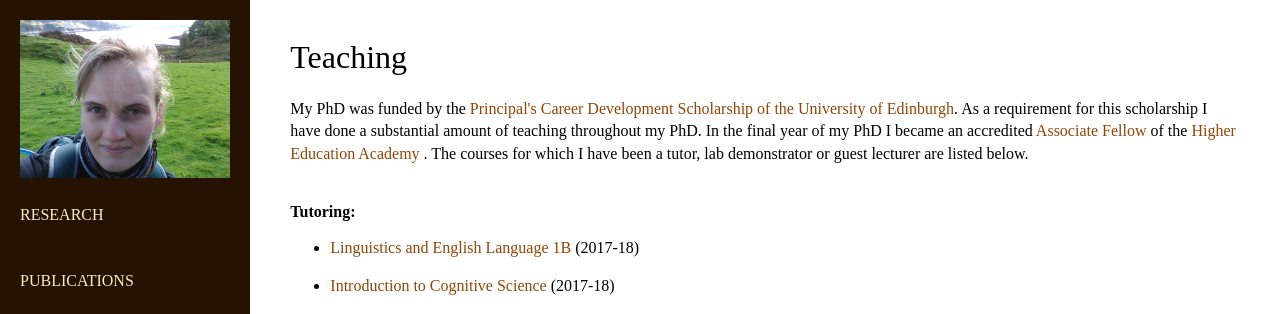
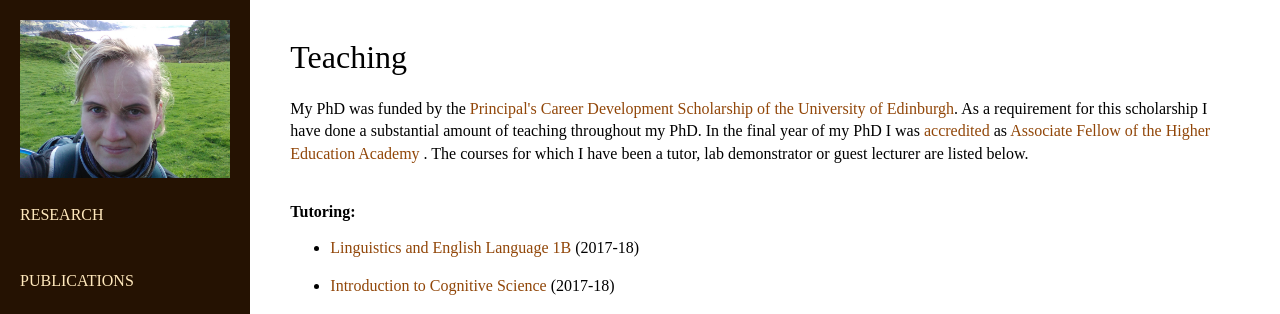
Before and after one commit to marieke-woensdregt/marieke-woensdregt.github.io, a Jekyll site: the page built from teaching/index.html, in a window 1280 px wide. Shown: the top 314 px of the page. Built offline with Jekyll 4.4.1, drawn with Linux system fonts in a browser that asks for light colours.

Commit message:
Update index.html

```diff
--- a/teaching/index.html
+++ b/teaching/index.html
@@ -8,11 +8,10 @@ title: Teaching
 		My PhD was funded by the
 		<a href="http://www.ed.ac.uk/student-funding/postgraduate/uk-eu/university-scholarships/development"> Principal's Career Development Scholarship of the University of Edinburgh</a>.
 		As a requirement for this scholarship I have done a substantial amount of teaching throughout my PhD.
-		In the final year of my PhD I became an accredited
+		In the final year of my PhD I was
 		<A HREF="https://github.com/marieke-woensdregt/marieke-woensdregt.github.io/blob/master/pdfs/Certificate_HEA_Associate_Fellow_May_2018.pdf">
-		Associate Fellow </A>
-		of the
-		<a href="https://www.heacademy.ac.uk/"> Higher Education Academy </a>.
+		accredited </A> as
+		<a href="https://www.advance-he.ac.uk/fellowship/associate-fellowship">Associate Fellow of the Higher Education Academy </a>.
 		The courses for which I have been a tutor, lab demonstrator or guest lecturer are listed below.
 	</p>
 
```
